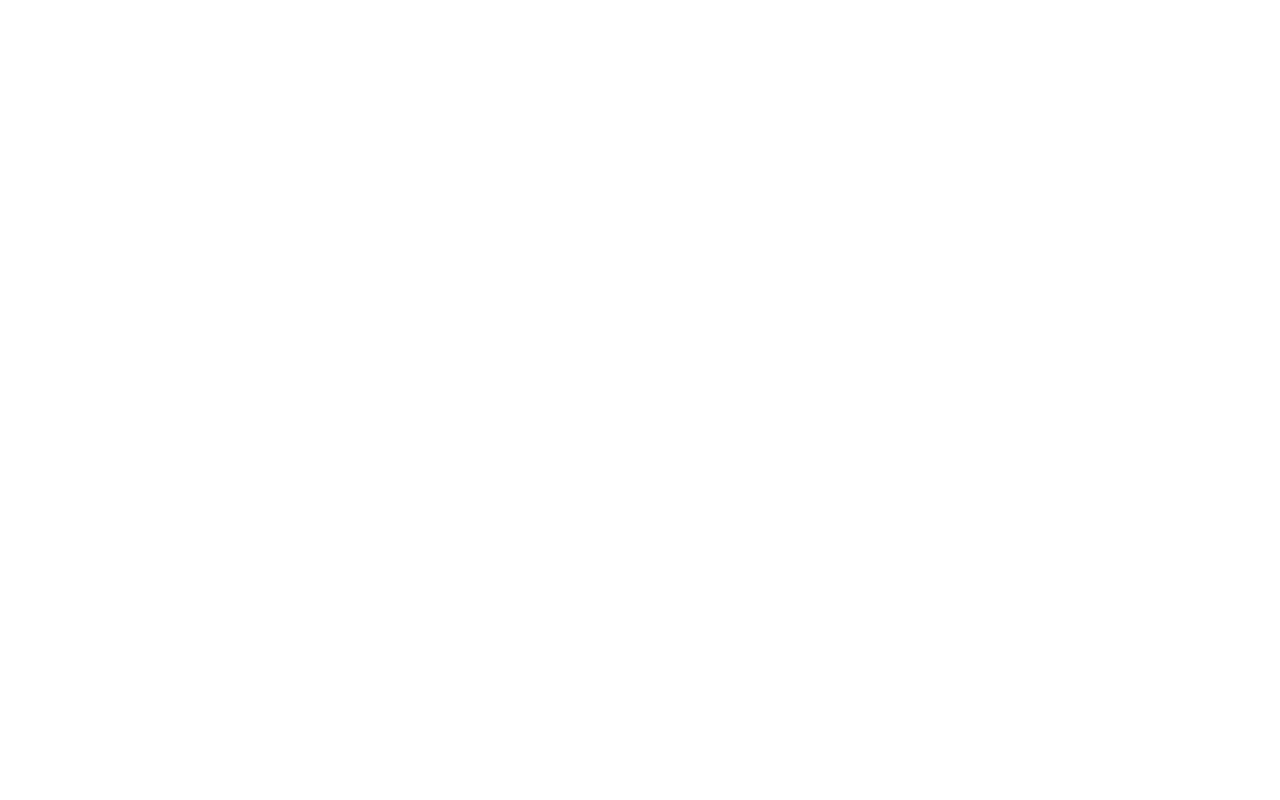
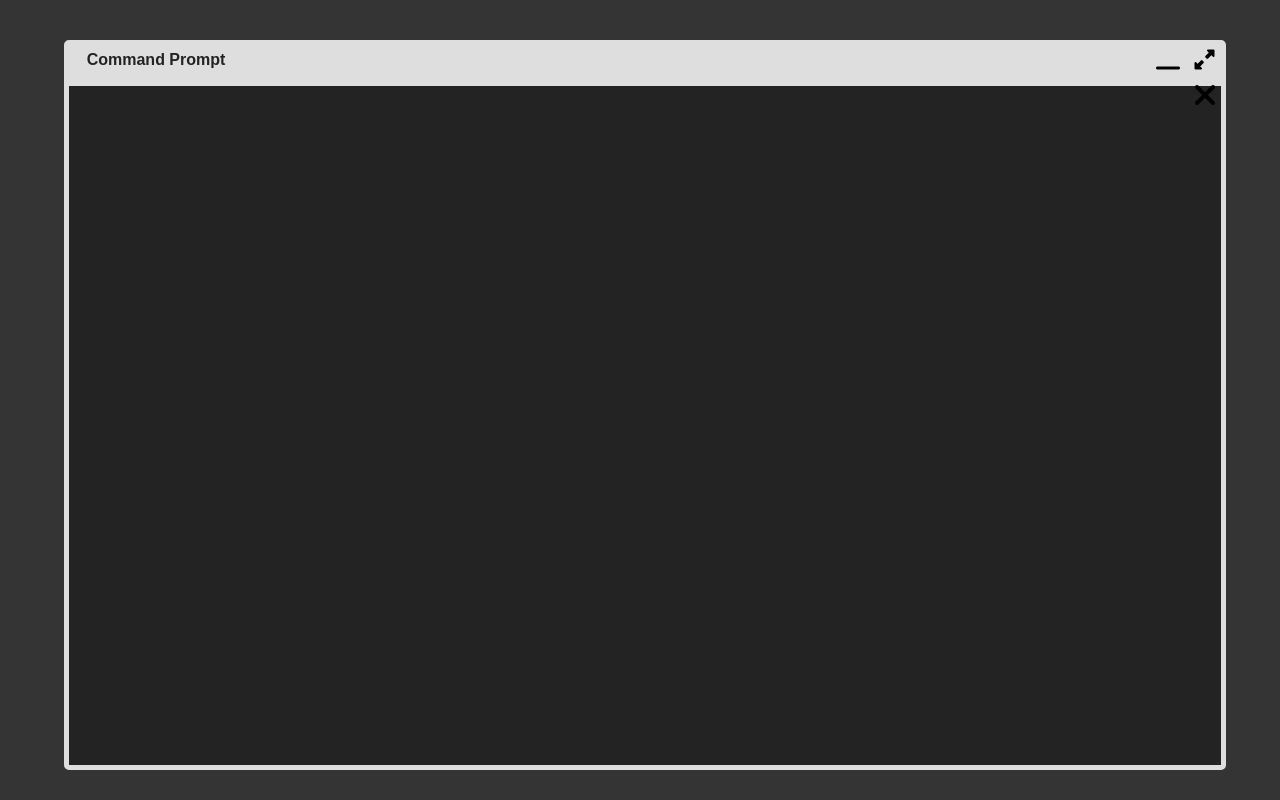
Before and after one commit to JayGgit/JayG-Website, a website: page public/index.html in a window 1280 px wide. Drawn offline with Linux system fonts and the light colour scheme.

Commit message:
More styles! Not done yet :(

```diff
--- a/public/index.html
+++ b/public/index.html
@@ -6,7 +6,107 @@
         <script src="https://kit.fontawesome.com/990b868695.js" crossorigin="anonymous"></script>
     </head>
 
+    <style>
+        body {
+            background-color: #343434;
+            -webkit-touch-callout: none;
+            -webkit-user-select: none;
+            -khtml-user-select: none;
+            -moz-user-select: none;
+            -ms-user-select: none;
+            user-select: none;
+        }
+        .cmdwindow {
+            background-color: #232323;
+            border-color: #dedede;
+            border-width: 5px;
+            border-style: solid;
+            border-radius: 5px;
+            position: absolute;
+            width: 90%;
+            height: 90%;
+            top: 5%;
+            left: 5%;
+        }
+        .titlebar {
+            background-color: #dedede;
+            height: 5%;
+            width: 100%;
+            border-bottom-style: solid;
+            border-bottom-color: #dedede;
+            border-bottom-width: 5px;
+            text-align: right;
+        }
+        .titlebar div {
+            display: inline-block;
+            height: 100%;
+            width: 2%;
+            margin-right: 5px;
+            margin-left: 5px;
+            text-align: center;
+            border-radius: 10px;
+        }
+        .titlebar p {
+            margin-right: 80%;
+            display: inline;
+            font-family: Arial, Helvetica, sans-serif;
+            font-weight: bold;
+            color: #232323
+        }
+        .titlebar i {
+            padding: 60% 0;
+        }
+        .titlebar-icons-minimize:hover {
+            background-color: #cdcdcd;
+        }
+        .titlebar-icons-resize:hover {
+            background-color: #cdcdcd;
+        }
+        .titlebar-icons-close:hover {
+            background-color: #ff2323;
+        }
+        .type {
+            margin: 10px;
+            padding: 5px;
+        }
+    </style>
+
     <body>
+        <div class="cmdwindow" id="cmdwindow">
+            <div class="titlebar" id="titlebar">
+                <p>Command Prompt</p>
+                <div class="titlebar-icons-minimize">
+                    <i class="fa-solid fa-window-minimize fa-xl" id="minimizemore"></i>
+                </div>
+                <div class="titlebar-icons-resize">
+                    <i class="fa-solid fa-up-right-and-down-left-from-center fa-lg" id="maximize"></i>
+                    <i class="fa-solid fa-down-left-and-up-right-to-center fa-lg" id="minimize"></i>
+                </div>
+                <div class="titlebar-icons-close">
+                    <i class="fa-solid fa-xmark fa-2xl" id="close"></i>
+                </div>
+            </div>
 
+            <div class="type">
+
+            </div>
+        </div>
     </body>
+    <script>
+        var maximize = document.getElementById("maximize");
+        var minimize = document.getElementById("minimize");
+
+        minimize.style.display = "none";
+
+        window.onclick = ele => {
+            var id = ele.target.id
+
+            if (id == "close"){
+                window.open("about:blank", "_self");
+            }
+            if (id = "minimizemore"){
+
+            }
+        }
+    </script>
 </html>
```
